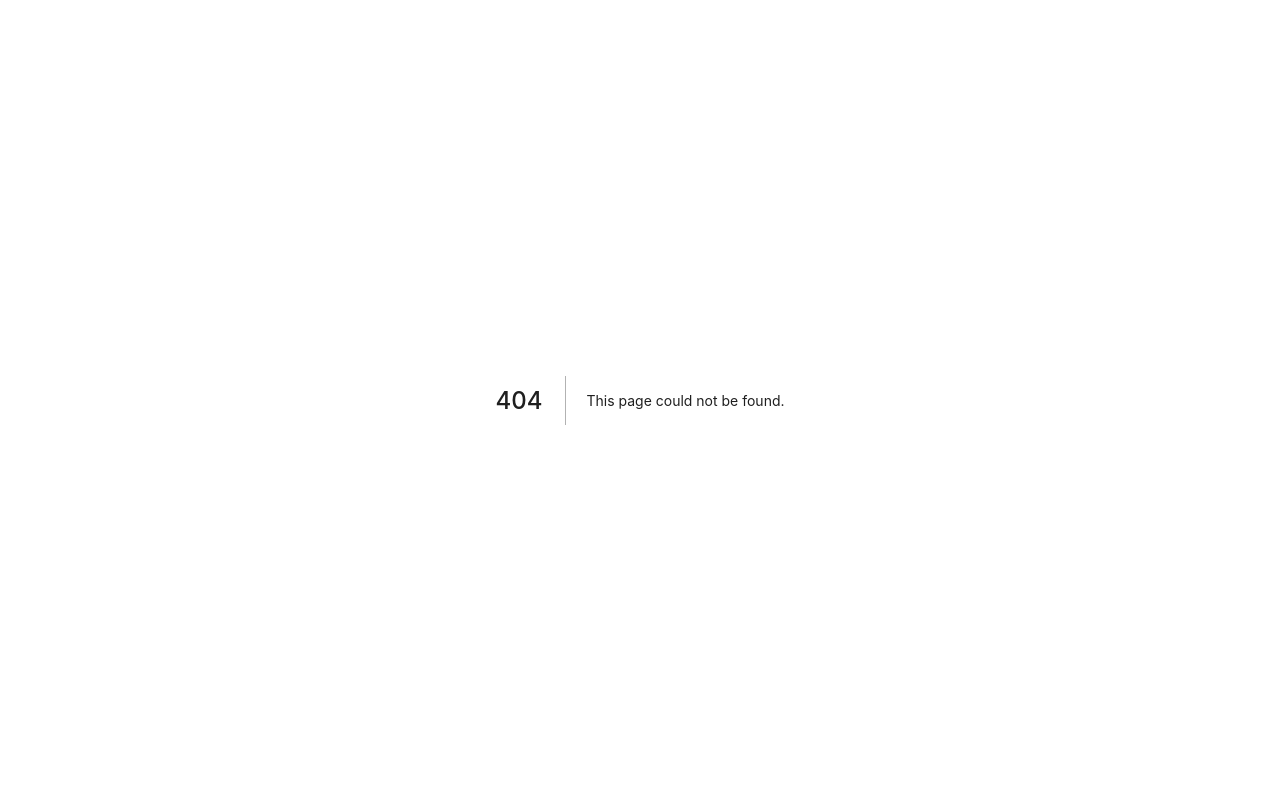
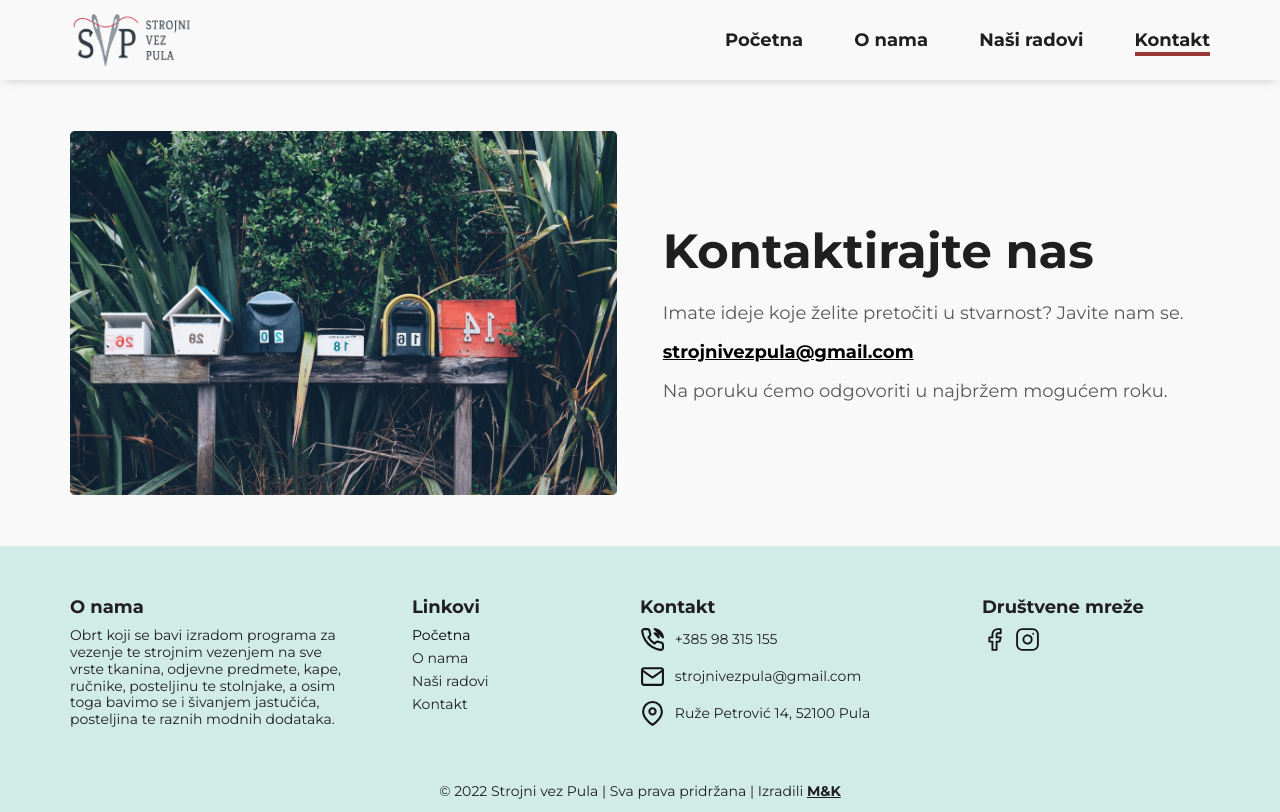
Before and after one commit to matteoTomicic/strojni-vez-pula, a Next.js app: page /kontakt in a window 1280 px wide. Before the commit this address had no page. Built offline with nearby package versions, Linux system fonts and the light colour scheme.

Commit message:
contact card section done

```diff
--- /dev/null
+++ b/pages/kontakt.js
@@ -0,0 +1,12 @@
+import Layout from "@components/Layout/Layout";
+import ContactCard from "@components/ContactCard/ContactCard.jsx";
+
+const Contact = () => {
+	return (
+		<Layout title="Kontakt | Strojni vez Pula">
+			<ContactCard />
+		</Layout>
+	);
+};
+
+export default Contact;
--- /dev/null
+++ b/src/components/ContactCard/ContactCard.jsx
@@ -0,0 +1,28 @@
+/* eslint-disable jsx-a11y/alt-text */
+import { StyledContactCard } from "@components/ContactCard/ContactCard.style";
+import Image from "next/image";
+import images from "@constants/image.constants";
+import content from "@constants/content.constants";
+import Link from "next/link";
+
+const ContactCard = () => {
+	return (
+		<StyledContactCard>
+			<div className="container">
+				<div className="image-wrapper">
+					<Image {...images.banners.kontakt} />
+				</div>
+				<div className="text-wrapper">
+					<h1>{content.contact.contactCardTitle}</h1>
+					<p>{content.contact.contactCardInfo}</p>
+					<Link href="mailto:strojnivezpula@gmail.com">
+						<a>{content.contact.contactCardMail}</a>
+					</Link>
+                    <p>{content.contact.contactCardDisclaimer}</p>
+				</div>
+			</div>
+		</StyledContactCard>
+	);
+};
+
+export default ContactCard;
--- /dev/null
+++ b/src/components/ContactCard/ContactCard.style.js
@@ -0,0 +1,44 @@
+import styled from "styled-components";
+import { sizes } from "@global/styles";
+
+export const StyledContactCard = styled.section`
+    padding: 4vw 0;
+
+    .container {
+        @media (min-width: ${sizes.mdBreakMin}) {
+            justify-content: space-between;
+            align-items: center;
+        }
+    }
+
+    h1 {
+        margin: .5em 0;
+
+        @media (min-width: ${sizes.mdBreakMin}) {
+            margin-top: 0;
+        }
+    }
+
+    a {
+        display: flex;
+        margin: 1em 0;
+        font-weight: bold;
+        text-decoration: underline;
+    }
+
+    .image-wrapper {
+        width: 100%;
+        display: flex;
+        justify-content: center;
+
+        @media (min-width: ${sizes.mdBreakMin}) {
+            width: 48%;
+        }
+    }
+
+    .text-wrapper {
+        @media (min-width: ${sizes.mdBreakMin}) {
+            width: 48%;
+        }
+    }
+`;
--- a/src/constants/content.constants.js
+++ b/src/constants/content.constants.js
@@ -40,6 +40,12 @@ const content = {
 		infoCardCtaInfo:
 			"Iznimno smo ponosni što od prvog dana poslovanja koristimo Madeira konce, s obzirom da je Madeira proizvođač koji održivost stavlja na prvo mjesto pri kreiranju svojih proizvoda. U svakom koraku proizvodnje počevši od same nabavke ekološki prihvatljivih materijala te korištenja procesa koji minimiziraju ugljični otisak te stvaraju proizvode koji su certificirani kao organski i održivi. Osim toga, sve ostatke materijala koristimo u svrhu kreiranja drugih proizvoda, poput gumica za kosu.",
 	},
+	contact: {
+		contactCardTitle: "Kontaktirajte nas",
+		contactCardInfo: "Imate ideje koje želite pretočiti u stvarnost? Javite nam se.",
+		contactCardMail: "strojnivezpula@gmail.com",
+		contactCardDisclaimer: "Na poruku ćemo odgovoriti u najbržem mogućem roku.",
+	},
 	btn: {
 		contactUsBtn: "Kontaktirajte nas",
 		ourWorkBtn: "Pogledajte naše radove",
--- a/src/constants/image.constants.js
+++ b/src/constants/image.constants.js
@@ -60,6 +60,13 @@ const images = {
 			title: "Vezenje",
 			alt: "Vezenje",
 			width: 583,
+			height: 391,
+		},
+		kontakt: {
+			src: "/images/contact/kontakt.jpg",
+			title: "Kontakt",
+			alt: "Kontakt",
+			width: 588,
 			height: 391,
 		},
 	},
```
Also changed, not shown: public/images/contact/kontakt.jpg (added).
